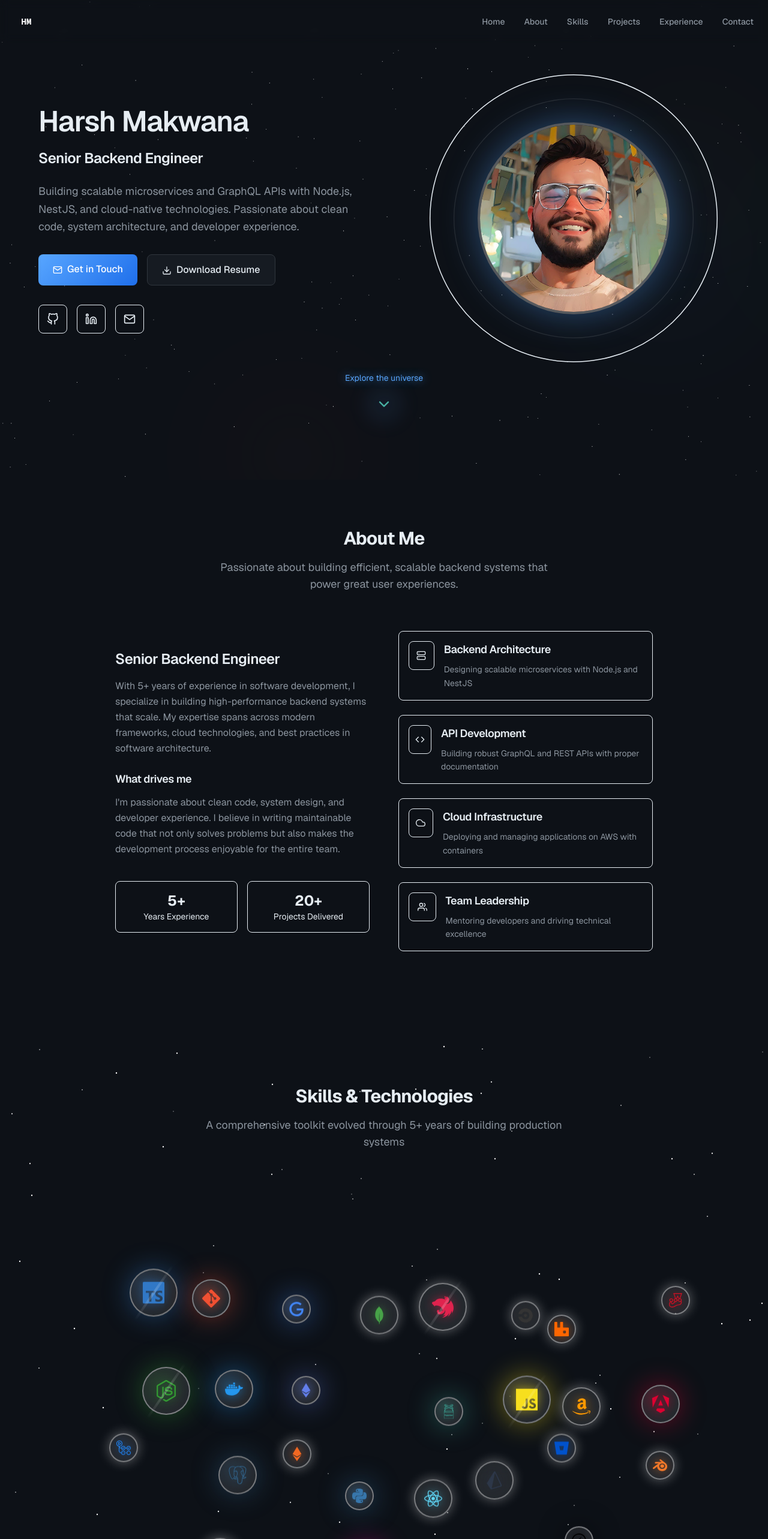
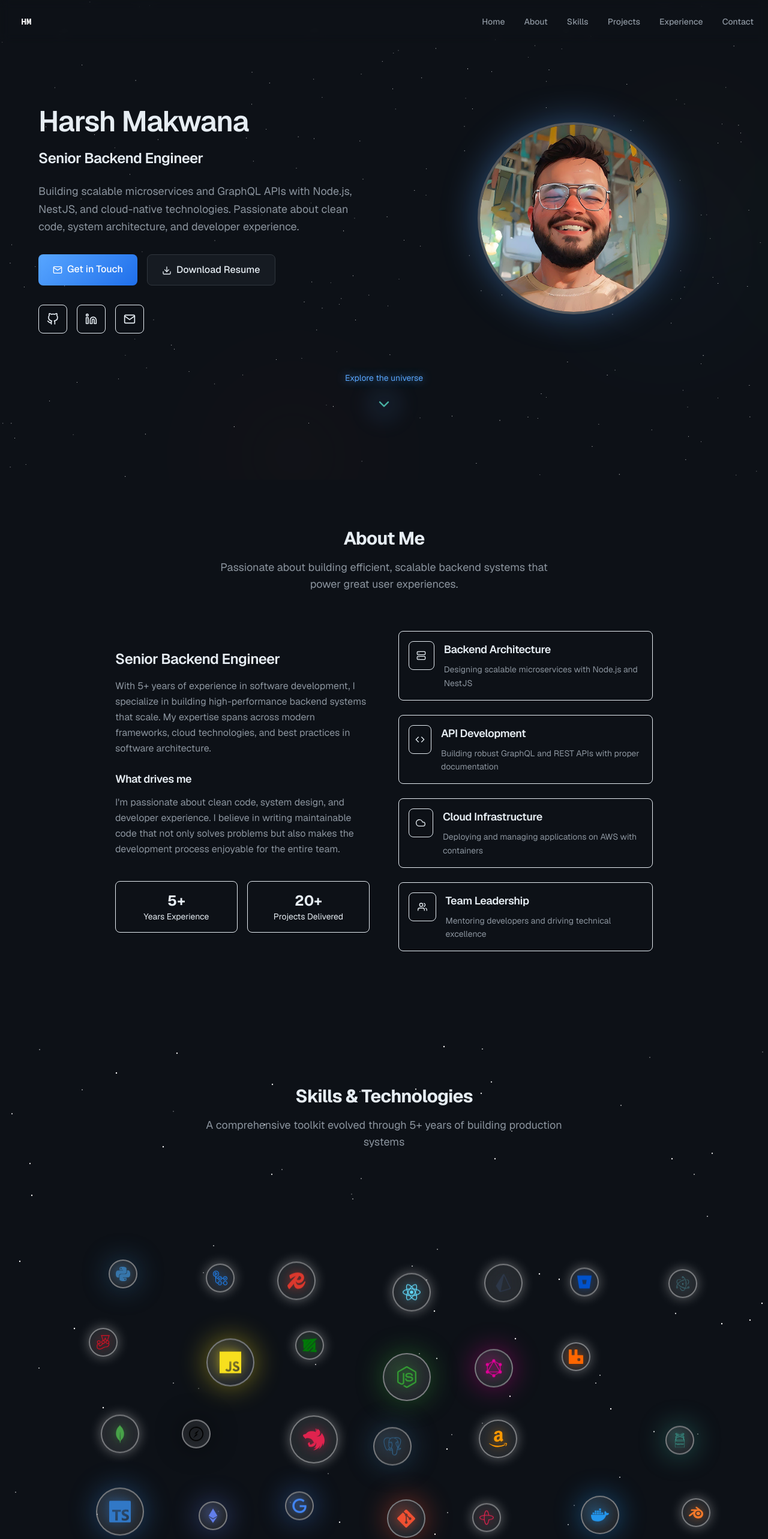
Before and after one commit to hmake98/portfolio, a Next.js app: page / in a window 1280 px wide. Shown: the top 2566 px of the page at 60% size. Built offline with nearby package versions, Linux system fonts and the light colour scheme.

Commit message:
refactor: Remove orbital rings from Hero component and adjust Skills component layout for better spacing and mobile responsiveness

```diff
--- a/src/components/Hero.tsx
+++ b/src/components/Hero.tsx
@@ -246,29 +246,6 @@ const Hero: React.FC = () => {
                   }}
                 />
 
-                {/* Orbital Rings */}
-                <motion.div
-                  className="absolute inset-0 rounded-full border border-white/10 scale-125"
-                  animate={{
-                    rotate: [0, 360],
-                  }}
-                  transition={{
-                    duration: 30,
-                    repeat: Infinity,
-                    ease: "linear",
-                  }}
-                />
-                <motion.div
-                  className="absolute inset-0 rounded-full border border-accent-primary/20 scale-150"
-                  animate={{
-                    rotate: [360, 0],
-                  }}
-                  transition={{
-                    duration: 45,
-                    repeat: Infinity,
-                    ease: "linear",
-                  }}
-                />
 
                 {/* Main profile image container - Planet Core */}
                 <div
--- a/src/components/Skills.tsx
+++ b/src/components/Skills.tsx
@@ -117,19 +117,19 @@ const Skills: React.FC = () => {
   const generatePositions = () => {
     const positions: { x: number; y: number }[] = [];
 
-    // Create a grid system to ensure proper spacing
-    const cols = 8;
-    const rows = 4;
-    const cellWidth = 80 / cols; // 80% of width divided by columns
-    const cellHeight = 70 / rows; // 70% of height divided by rows
+    // Create a grid system to ensure proper spacing with more space between bubbles
+    const cols = 7;
+    const rows = 5;
+    const cellWidth = 90 / cols; // 90% of width divided by columns - spread across full width
+    const cellHeight = 80 / rows; // 80% of height divided by rows
 
     // Create all possible grid positions
     const gridPositions: { x: number; y: number }[] = [];
     for (let row = 0; row < rows; row++) {
       for (let col = 0; col < cols; col++) {
         gridPositions.push({
-          x: 10 + col * cellWidth + cellWidth / 2 + (Math.random() - 0.5) * cellWidth * 0.6,
-          y: 15 + row * cellHeight + cellHeight / 2 + (Math.random() - 0.5) * cellHeight * 0.6,
+          x: 5 + col * cellWidth + cellWidth / 2 + (Math.random() - 0.5) * cellWidth * 0.3,
+          y: 10 + row * cellHeight + cellHeight / 2 + (Math.random() - 0.5) * cellHeight * 0.3,
         });
       }
     }
@@ -217,10 +217,10 @@ const Skills: React.FC = () => {
             </p>
           </motion.div>
 
-          {/* Skills Universe - Random Positioned Bubbles */}
+          {/* Desktop: Skills Universe - Random Positioned Bubbles */}
           <motion.div
             variants={containerVariants}
-            className="relative h-[700px] md:h-[800px] overflow-hidden"
+            className="hidden lg:block relative h-[700px] md:h-[800px] overflow-hidden"
           >
             {allSkills.map((skill, index) => {
               const IconComponent = skill.icon;
@@ -322,26 +322,38 @@ const Skills: React.FC = () => {
                     </div>
                   </div>
 
-                  {/* Orbital ring for large bubbles */}
-                  {skill.size === "large" && (
-                    <motion.div
-                      className="absolute inset-0 pointer-events-none"
-                      animate={{
-                        rotate: [0, 360],
-                      }}
-                      transition={{
-                        duration: 20,
-                        repeat: Infinity,
-                        ease: "linear",
-                      }}
-                    >
-                      <div className="absolute top-1/2 left-1/2 w-28 h-1 bg-gradient-to-r from-transparent via-white/20 to-transparent transform -translate-x-1/2 -translate-y-1/2" />
-                    </motion.div>
-                  )}
+
                 </motion.div>
               );
             })}
           </motion.div>
+
+          {/* Mobile: Simple Grid Layout */}
+          <div className="lg:hidden grid grid-cols-3 sm:grid-cols-4 gap-4 max-w-md mx-auto">
+            {allSkills.map((skill, index) => {
+              const IconComponent = skill.icon;
+
+              return (
+                <motion.div
+                  key={skill.name}
+                  variants={bubbleVariants}
+                  transition={{ duration: 0.6, delay: index * 0.02 }}
+                  className="group flex flex-col items-center p-3 bg-white/5 backdrop-blur-md border border-white/20 rounded-xl hover:bg-white/10 transition-all duration-300"
+                >
+                  <IconComponent
+                    className="text-2xl mb-2 transition-transform duration-300 group-hover:scale-110"
+                    style={{
+                      color: skill.color,
+                      filter: `drop-shadow(0 0 4px ${skill.color}60)`,
+                    }}
+                  />
+                  <span className="text-xs text-text-secondary text-center leading-tight">
+                    {skill.name}
+                  </span>
+                </motion.div>
+              );
+            })}
+          </div>
         </motion.div>
       </div>
     </section>
```
